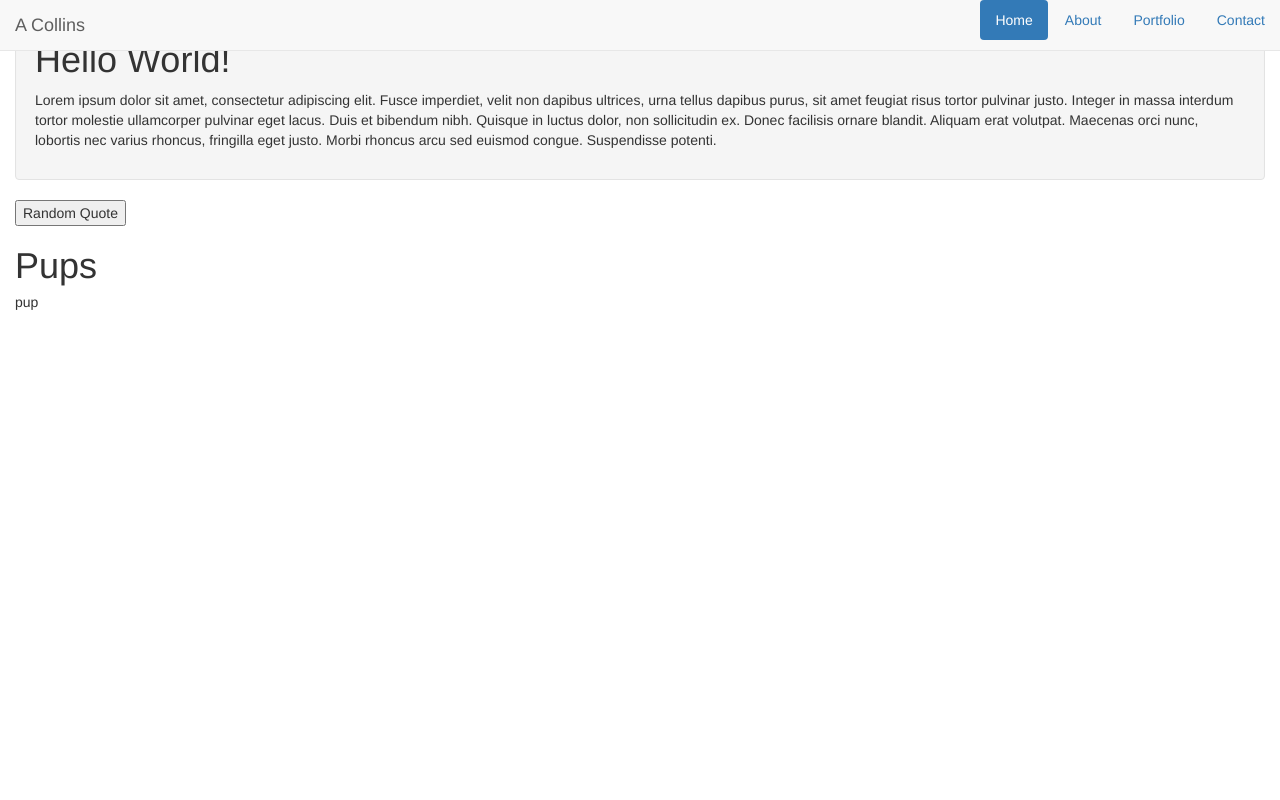
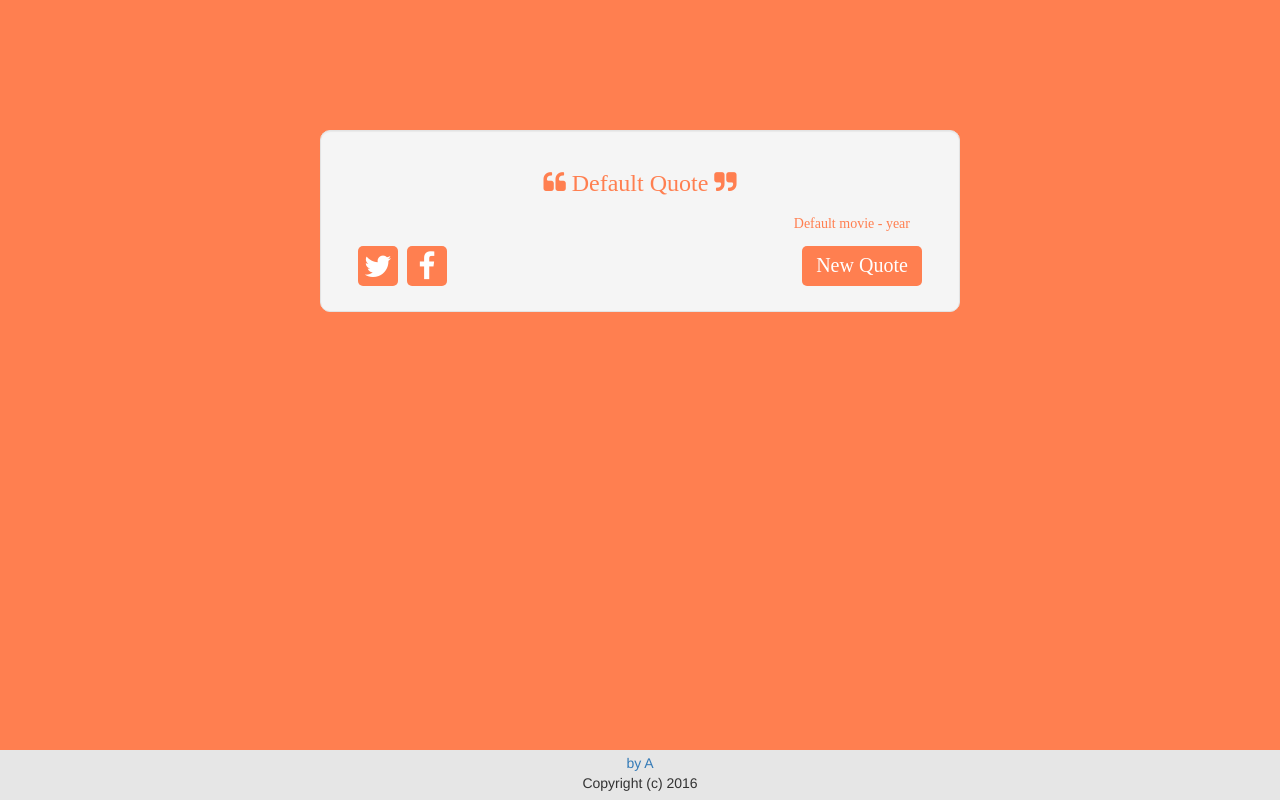
Before and after one commit to a-d-collins/random_quote_machine, a plain HTML site: page index.html in a window 1280 px wide. Drawn offline with nearby package versions, Linux system fonts and the light colour scheme; files that its build step writes are made by us from their sources; no server answers; a web font is replaced by a local one.

Commit message:
V-1-4
Version 1-4

```diff
--- a/index.html
+++ b/index.html
@@ -2,89 +2,36 @@
 <html >
   <head>
     <meta charset="UTF-8">
-    <title>Random_Quote_Machine_v.1.2</title>
-    <meta charset="UTF-8">
+    <title>Random_Quote_Machine_v-1-4</title>
     <link rel="stylesheet" href="https://maxcdn.bootstrapcdn.com/font-awesome/4.5.0/css/font-awesome.min.css">
-
-      <title>Random_Quote_Machine_v.1</title>
-      <link rel="stylesheet" href="https://maxcdn.bootstrapcdn.com/font-awesome/4.5.0/css/font-awesome.min.css">
-      <link rel='stylesheet prefetch' href='https://cdnjs.cloudflare.com/ajax/libs/animate.css/3.5.1/animate.min.css'>
-      <link rel='stylesheet prefetch' href='https://cdnjs.cloudflare.com/ajax/libs/bootswatch/3.3.6/cerulean/bootstrap.min.css'>
+    <link rel='stylesheet prefetch' href='https://cdnjs.cloudflare.com/ajax/libs/animate.css/3.2.3/animate.min.css'>
+    <link rel="stylesheet" href="http://maxcdn.bootstrapcdn.com/bootstrap/3.3.6/css/bootstrap.min.css">
+    <link href='https://fonts.googleapis.com/css?family=Droid+Serif' rel='stylesheet' type='text/css'>
+    <link rel="stylesheet" href="css/style.css">
+    <script src="https://ajax.googleapis.com/ajax/libs/jquery/1.12.0/jquery.min.js"></script>
     <script src='http://cdnjs.cloudflare.com/ajax/libs/jquery/2.1.3/jquery.min.js'></script>
-      <script src='http://maxcdn.bootstrapcdn.com/bootstrap/3.3.5/js/bootstrap.min.js'></script>
+    <script src="http://maxcdn.bootstrapcdn.com/bootstrap/3.3.6/js/bootstrap.min.js"></script>
     <script src="js/index.js"></script>
-
-
-    <link rel='stylesheet prefetch' href='https://cdnjs.cloudflare.com/ajax/libs/animate.css/3.5.1/animate.min.css'>
-<link rel='stylesheet prefetch' href='https://cdnjs.cloudflare.com/ajax/libs/bootswatch/3.3.6/cerulean/bootstrap.min.css'>
-
-
-
-
-
   </head>
 
-  <body>
+  <body data-offset="50">
 <div class="container-fluid outermostContainer">
-      <nav id="scroll-spy" class="navbar navbar-default navbar-fixed-top">
-    <!-- This should contain a
-   1) DONE Outer container-fluid (div) for nav bar
-   2) DONE Inner container (div) for nav bar
-   3) DONE An <a> thing containing a hyperlink to A's Github profile
-   4) DONE An unordered list of links to different areas of the page (see Wikipedia for good implementations of this feature)-->
-    <div class="navHeader container-fluid">
-      <!-- Brand and toggle get grouped for better mobile display -->
-      <div class="navbar-header">
-        <button id="nav-toggle-button" type="button" class="navbar-toggle collapsed" data-toggle="collapse" data-target="#navBar-collapse-main" aria-expanded="false">
-          <span class="sr-only">Toggle navigation</span>
-          <span class="icon-bar"></span>
-          <span class="icon-bar"></span>
-          <span class="icon-bar"></span>
-        </button>
-        <a class="navbar-brand" href="https://github.com/a-d-collins" target="_blank">A Collins</a>
-      </div>
-
-      <!-- Collect the nav links and other content for toggling -->
-      <div id="navBar-collapse-main" class="collapse navbar-collapse">
-        <ul class="nav nav-pills navbar-right">
-          <li class="active"><a href="#home">Home</a></li>
-          <li><a href="#about">About</a></li>
-          <li><a href="#portfolio">Portfolio</a></li>
-          <li><a href="#contact">Contact</a></li>
+  <div id="home-contents" class="well">
+      <h3><i class="fa fa-quote-left"></i>  <span id="quote">Default Quote</span>   <i class="fa fa-quote-right"></i></h3>
+      <h5 id="source_and_year">Default movie - year</h5>
+      <ul id="social-media-buttons">
+        <li class="social-media"><a id="twitter_button" class="quoteButtons" href="#"><i class="fa fa-twitter"></i></a></li>
+        <li class="social-media"><a id="fb_button" class="quoteButtons" href="#"><i class="fa fa-facebook"></i></a></li>
       </ul>
-      </div>
-      <!-- /.navbar-collapse -->
-    </div>
-    <!-- /.container-fluid -->
-  </nav>
-
-        <div id="about" class="body">
-    <!-- Contains:
-     1) Description (left)
-     2) Picture (right) -->
-
-        <div id="about-contents-left" class="well">
-            <h1>Hello World!</h1>
-            <p>Lorem ipsum dolor sit amet, consectetur adipiscing elit. Fusce imperdiet, velit non dapibus ultrices, urna tellus dapibus purus, sit amet feugiat risus tortor pulvinar justo. Integer in massa interdum tortor molestie ullamcorper pulvinar eget lacus.
-        Duis et bibendum nibh. Quisque in luctus dolor, non sollicitudin ex. Donec facilisis ornare blandit. Aliquam erat volutpat. Maecenas orci nunc, lobortis nec varius rhoncus, fringilla eget justo. Morbi rhoncus arcu sed euismod congue. Suspendisse
-        potenti.
-
-            </p>
+      <a id="randomQuoteButton" class="quoteButtons" href="#">New Quote</a>
     </div>
     <!-- about-contents-left -->
+  <div class="bottomBar">
+    <div id="bottom-bar-content">
+      <p id="bottom-bar-text"><a href="#">by A</a>
+        <br>Copyright (c) 2016</p>
     </div>
-
-
-    <div>
-  <button id="randomQuoteButton">Random Quote</button>
-  <h1 id="quote">Pups</h1>
-  <h5 id="movie_year">pup</h5>
-
   </div>
-<p id="demo"></p>
-
 </div>
-
-
 </body>
 </html>
--- a/js/index.js
+++ b/js/index.js
@@ -1,65 +1,52 @@
-/* Goals:
-    1. GENERATE THE DATABASE OF MOVIE QUOTES FROM GOOGLE SPREADSHEET DATA
-    2. GENERATE RANDOM QUOTE EACH TIME A BUTTON IS CLICKED
+  // START nav-pills collapse
+  // See link for explanation regarding nav-pills collapse code: http://stackoverflow.com/questions/23109704/makes-nav-pills-collapsable-just-like-nav-bar-in-bootstrap
+  //Stack menu when collapsed
+  $('#navBar-collapse-main').on('show.bs.collapse', function() {
+    $('.nav-pills').addClass('nav-stacked');
+  });
 
-    Credit for spreadsheet database --> Cris Noble: http://kovalent.co/blog/google-docs-as-a-backend/
-*/
-// JSONURL containing movie quote data
-var JSONURL = 'https://spreadsheets.google.com/feeds/list/1OEnWaZT7h4JygNfIWS74ONb6rEi80ZUKVncSfCua8aM/1/public/basic?alt=json';
+  //Unstack menu when not collapsed
+  $('#navBar-collapse-main').on('hidden.bs.collapse', function() {
+    $('.nav-pills').removeClass('nav-stacked');
+  });
+  // END nav-pills collapse
 
-// database storage variable
-var database;
+  // START nav-pills selection
+  // END nav-pills
 
-// callback() calls data from spreadsheet
-function callback(data){
-    var rows = [];
-    var cells = data.feed.entry;
+  // START #about-contents-left width adjustment
+  //Uncompress when navbar collapsed
+  $(window).resize(function() {
+    if ($(window).width() < 768) {
+      $('#about-contents-right').hide();
+    } else {
+      $('#about-contents-right').show();
+    }
+  });
 
-    for (var i = 0; i < cells.length; i++){
-        var rowObj = {};
-        rowObj.quote = cells[i].title.$t;
-        var rowCols = cells[i].content.$t.split(', mq');
-        for (var j = 0; j < rowCols.length; j++){
-            var keyVal = rowCols[j].split(':');
-            rowObj[keyVal[0].trim()] = keyVal[1].trim();
-        }
-        rows.push(rowObj);
+  //Compress when not collapsed
+  // END about-contents-left width adjustment
+
+  // Change navbar buttons when selected
+  /* Found here: http://stackoverflow.com/questions/16072421/twitter-bootstrap-tabs-active-class-toggle-not-working*/
+  $('ul.nav-pills li a').click(function() {
+    $('ul.nav-pills li.active').removeClass('active')
+    $(this).parent('li').addClass('active')
+  });
+
+  // Change navbar pills as you scroll
+  /* Not necessary, when running in codepen
+  $('body').scrollspy({ target: '#scroll-spy' });
+  */
+
+  /* THIS JAVASCRIPT'S ROLE HAS BEEN TAKEN OVER BY CSS:hover actions...
+  // START hover effect on project-picture
+  $('.overlay').hover(
+    function() {
+      $(this).addClass('active-picture');
+    },
+    function() {
+      $(this).removeClass('active-picture');
     }
-
-    //var raw = document.getElementById("demo");
-    //raw.innerText = JSON.stringify(rows);
-    //document.body.appendChild(raw);
-    return rows;
-}
-
-// returns random quote from newly-stored database
-function randomQuote() {
-    var randomNumber = Math.floor((Math.random() * database.length));
-
-    // This if statement prevents the same quote from appearing twice in a row
-    if ($("#quote").html() === database[randomNumber].quote) {
-        return randomQuote();
-    }
-    return database[randomNumber];
-}
-
-// on page launch: 1. calls database-forming function AND 2. waits for random-quote button to be clicked
-$(document).ready(function(){
-
-    $.ajax({
-        url:JSONURL,
-        success: function(data){
-            database = callback(data);
-            //var raw = document.getElementById("quote");
-            //raw.innerText = JSON.stringify(database[1].quote);
-            //document.body.appendChild(raw);
-        }
-    });
-
-    $('#randomQuoteButton').click(function(){
-        var datum = randomQuote();
-        $("#quote").html(datum.quote);
-        $("#movie_year").html(datum.movie + ' - ' + datum.year);
-    });
-
-});
+  );
+  // END hover effect on project picture*/
--- a/style.css
+++ b/style.css
@@ -1,50 +1,124 @@
 .outermostContainer {
   padding: 0px;
-}
-
-.body {
-  background-color: #BCD2EE;
-  height: 720px;
-  margin: auto;
+  margin-top: 130px;
     text-align: center;
 }
 
-@media (max-width: 797px) {
-  body {
-    padding-left: 0px;
-    padding-right: 0px;
+#home-contents {
+  position: relative;
+    display: inline-block;
+  width: 50%;
+  border-radius: 10px;
+}
+
+h3, h5, .quoteButtons {
+  font-family: 'Droid Serif', serif;
+}
+
+#source_and_year {
+  display: inline-block;
+  text-align: right;
+  margin-bottom: 60px;
+  width: 90%;
+}
+
+#social-media-buttons {
+    list-style: none;
+    position: absolute;
+    left: -8px;
+    bottom: 15px;
+    color: white;
+}
+
+.social-media {
+    position: relative;
+    display: inline-block;
+    border-radius: 5px;
+    height: 40px;
+    width: 40px;
+    margin-left: 5px;
+}
+
+.quoteButtons {
+    display: block;
+    height: 100%;
+    width: 100%;
+    font-size: 30px;
+    border-radius: 5px;
+}
+
+#randomQuoteButton {
+    position: absolute;
+    right: 37px;
+    bottom: 25px;
+    border-radius: 5px;
+    height: 40px;
+    width: 120px;
+    font-size: 20px;
+    padding-top: 5px;
+    text-decoration: none;
+}
+
+#twitter_button, #fb_button, #randomQuoteButton {
+  color: white;
+}
+
+body, .quoteButtons, #randomQuoteButton {
+    background-color:coral;
+}
+
+#home-contents {
+    color: coral;
+}
+
+/* @media events may be needed at some point
+
+@media only screen and (min-width: 400px) {
+  #project-container {
+    width: 300px;
+  }
+  a div {
+    width: 200px
   }
 }
 
-#navBar-collapse-main {
-  padding-top: 5px;
+@media only screen and (min-width: 600px) {
+  #project-container {
+    width: 550px;
+  }
 }
 
-#about {
-  position: relative;
-  height: 720px;
-  width: 100%;
-  background: url(https://scontent-lga3-1.xx.fbcdn.net/hphotos-xfa1/t31.0-8/11141732_10204131590956456_2390753024293712340_o.jpg) no-repeat center center fixed;
-  background-size: cover;
-  padding-top: 51px;
+@media only screen and (min-width: 872px) {
+  #project-container {
+    width: 830px;
+  }
+}*/
+
+
+.btn-stack-container {
+    display: inline-block;
+    width: auto;
 }
 
-#home-contents-container, .about-contents-container {
-  position: relative;
-  height: 100%;
-  width: 100%;
-  color: #1a1a1a;
+.contact-btn-stack {
+  display: block;
+  margin: 15px;
 }
 
-#about-contents-left {
-  display: inline-block;
-  length: 400px;
-  width: 50%;
-  min-width: 50%;
-  max-width: 80%;
-  vertical-align: middle;
-  opacity: .8;
-  margin-top: 110px;
-  margin-right: 20px;
-  border-radius: 10px;
+#header {}
+
+.bottomBar {
+  position: fixed;
+  bottom: 0;
+  width: 100%;
+  height: 50px;
+  background-color: #e6e6e6;
+  text-align: center;
 }
+
+#bottom-bar-content {
+  position: absolute;
+  left: 0%;
+  top: 5%;
+  width: 100%;
+}
```
Lines whose indentation alone changed are shown as unchanged.
